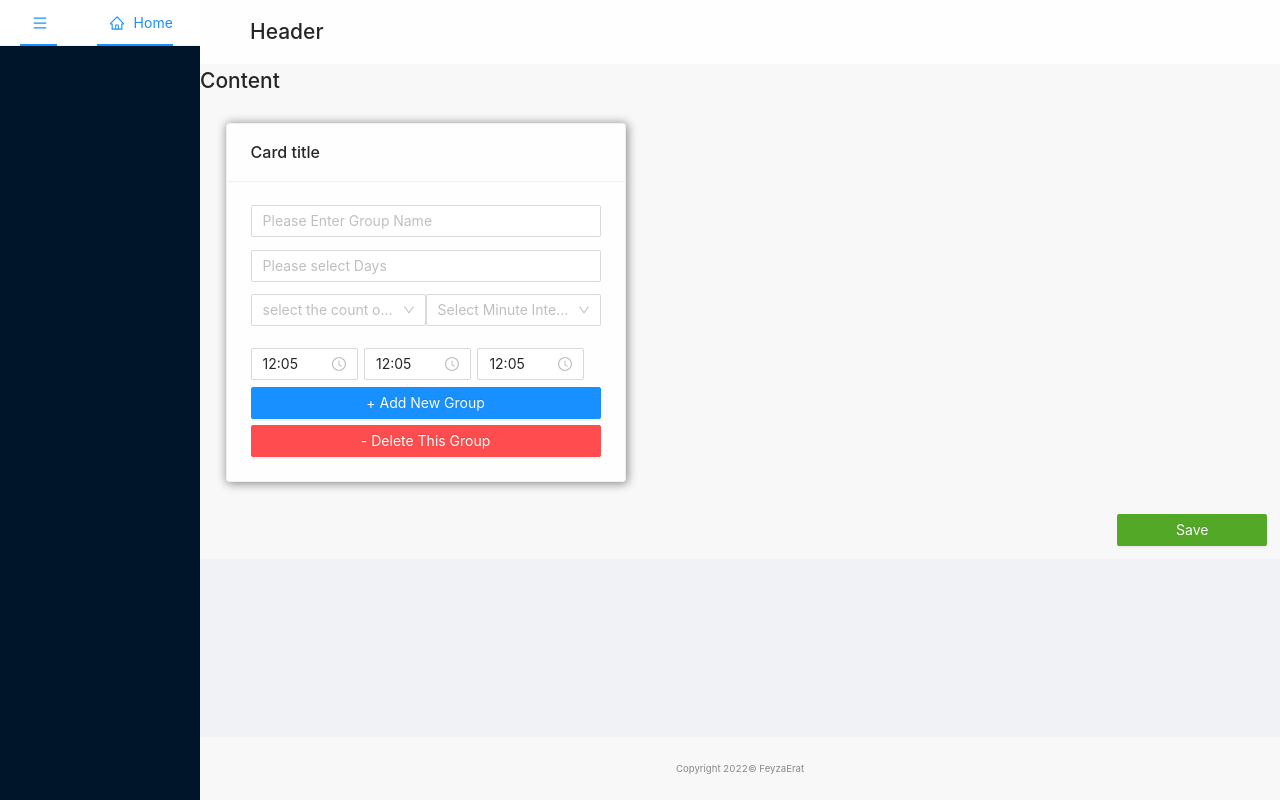
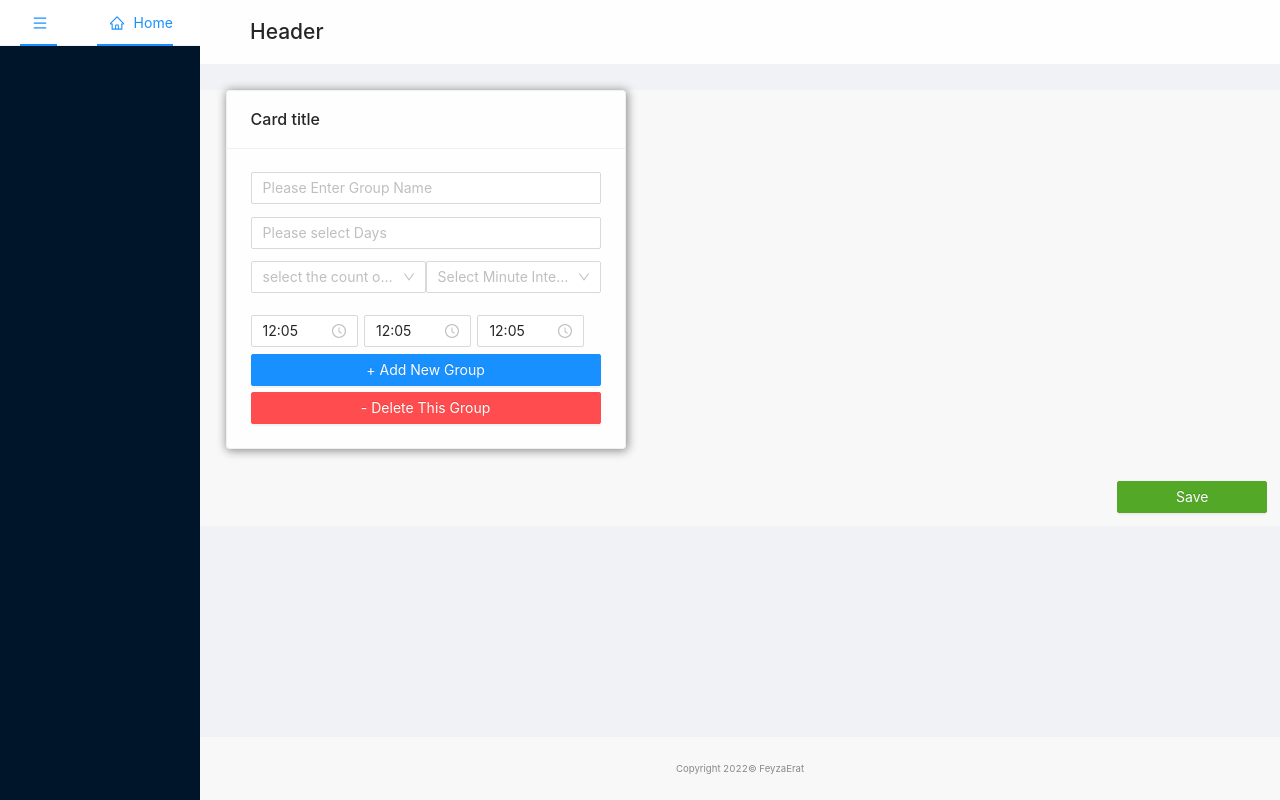
Before and after one commit to feyzaerat/v_tracking, a React (Create React App) app: page / in a window 1280 px wide. Built offline with nearby package versions, Linux system fonts and the light colour scheme.

Commit message:
"content"

```diff
--- a/src/components/Content.tsx
+++ b/src/components/Content.tsx
@@ -1,4 +1,3 @@
-
 import { DatePicker } from 'antd';
 import React, { Component } from 'react';
 
@@ -8,7 +7,7 @@ class Content extends Component {
     render() {
         return (
             <div className='content'>
-                <h2>Content</h2>
+
                 <Card/>
 
             </div>
```
